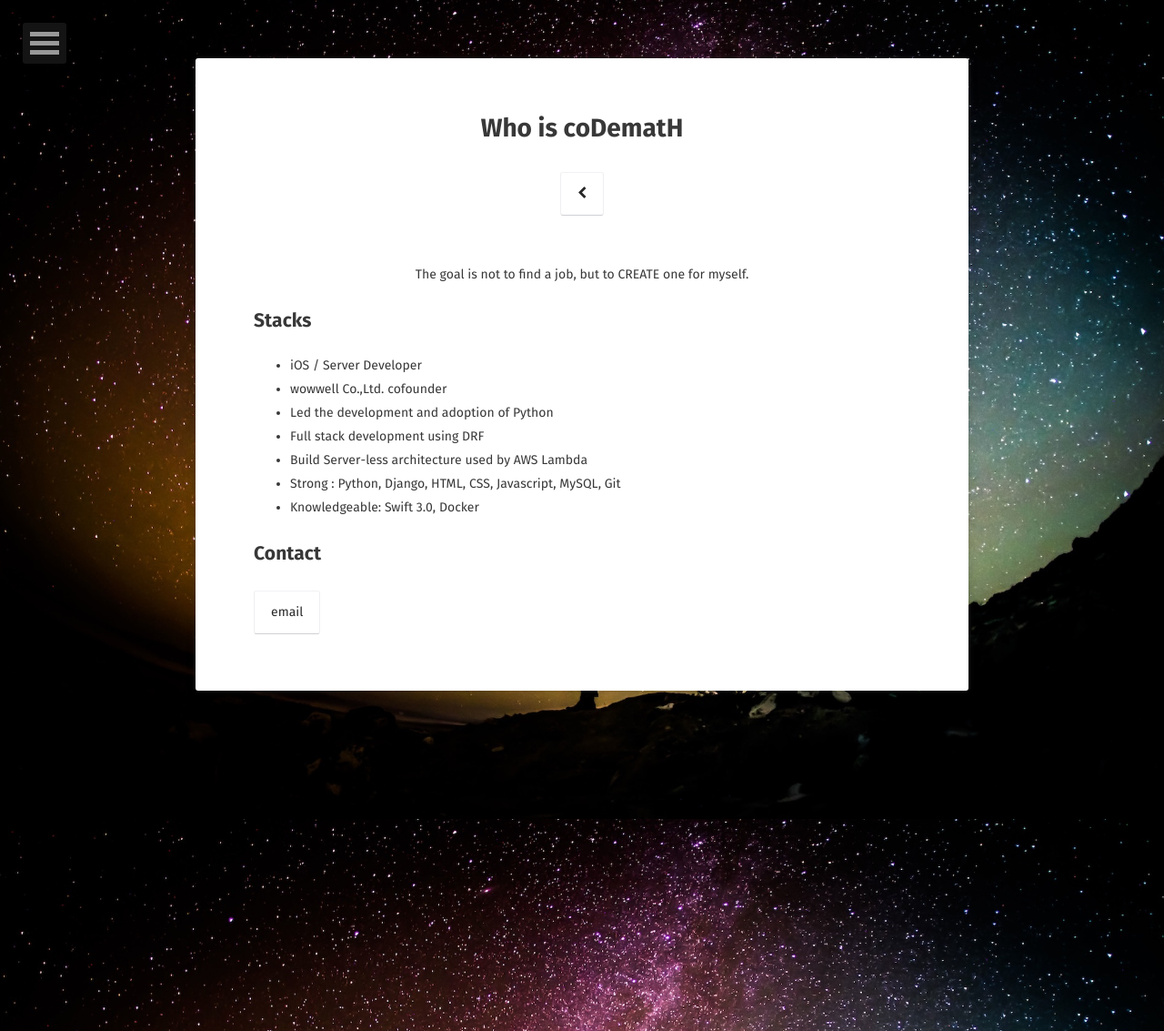
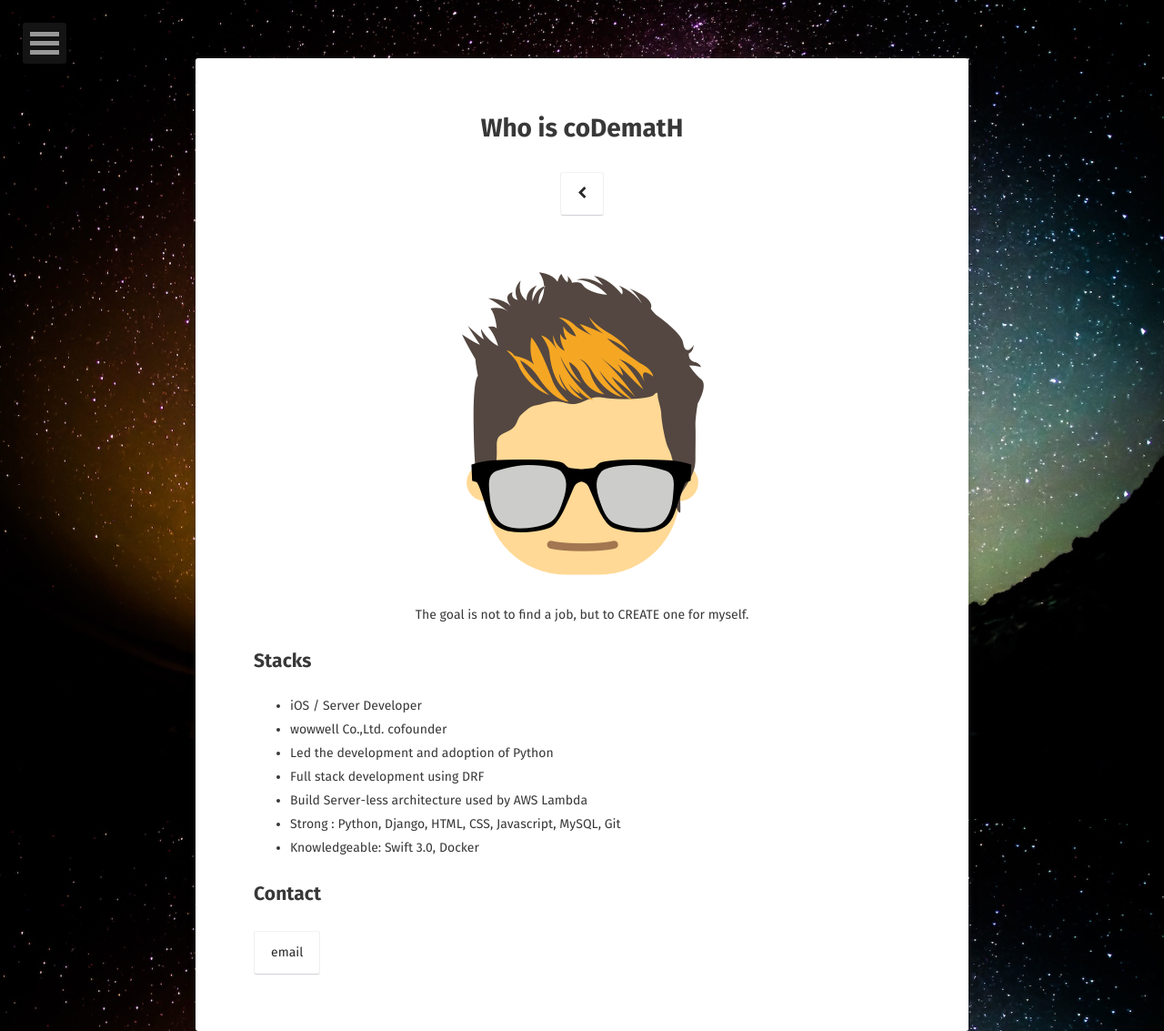
Before and after one commit to CodeMath/codemath.github.io, a Jekyll site: the page built from about/index.md, in a window 1280 px wide. Shown: the whole page at 91% size. Built offline with Jekyll 4.4.1, drawn with Linux system fonts in a browser that asks for light colours; some web fonts are replaced.

Commit message:
text change

```diff
--- a/about/index.md
+++ b/about/index.md
@@ -5,7 +5,7 @@ tags: [about, coDematH, introduce]
 date: 2018-05-08
 comments: false
 ---
-
+<img src="/assets/img/logo.png">
 <center>The goal is not to find a job, but to CREATE one for myself.</center>
 
 ## Stacks
```
Also changed, not shown: 1 other file.
